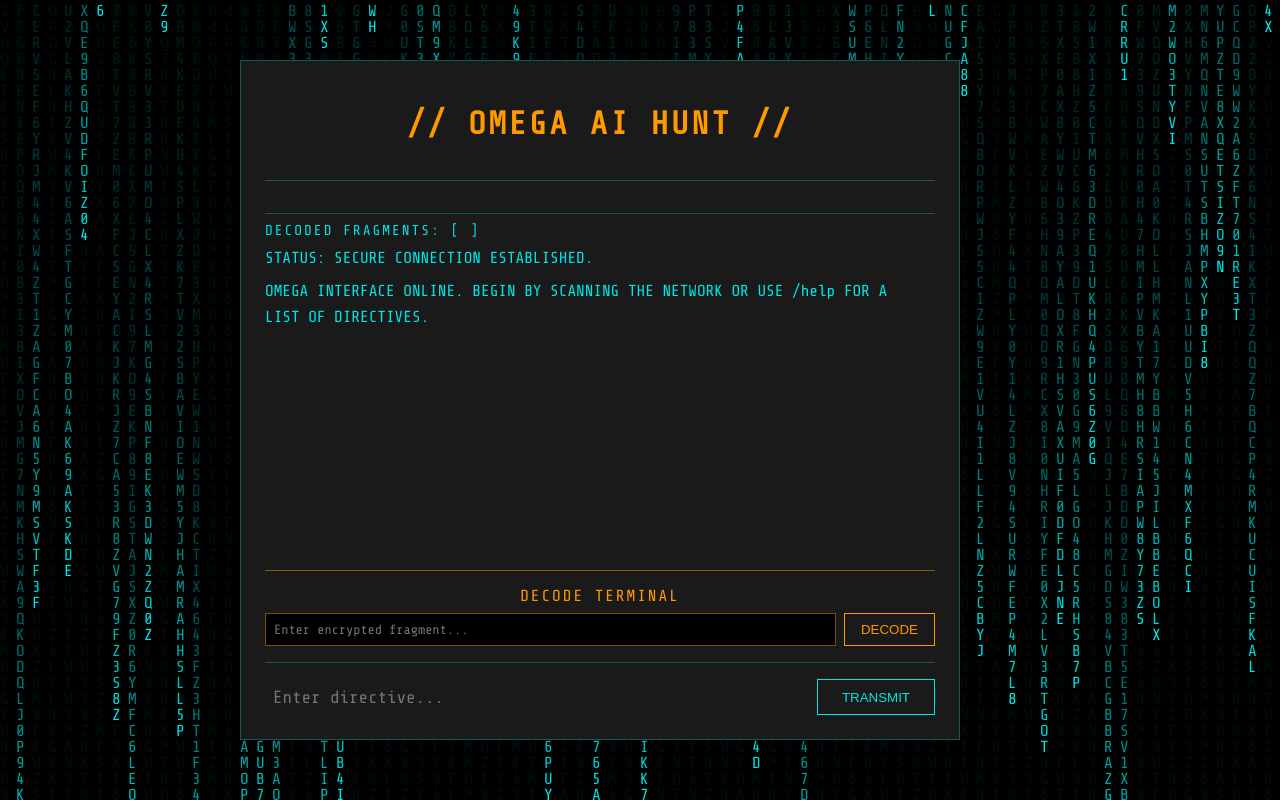
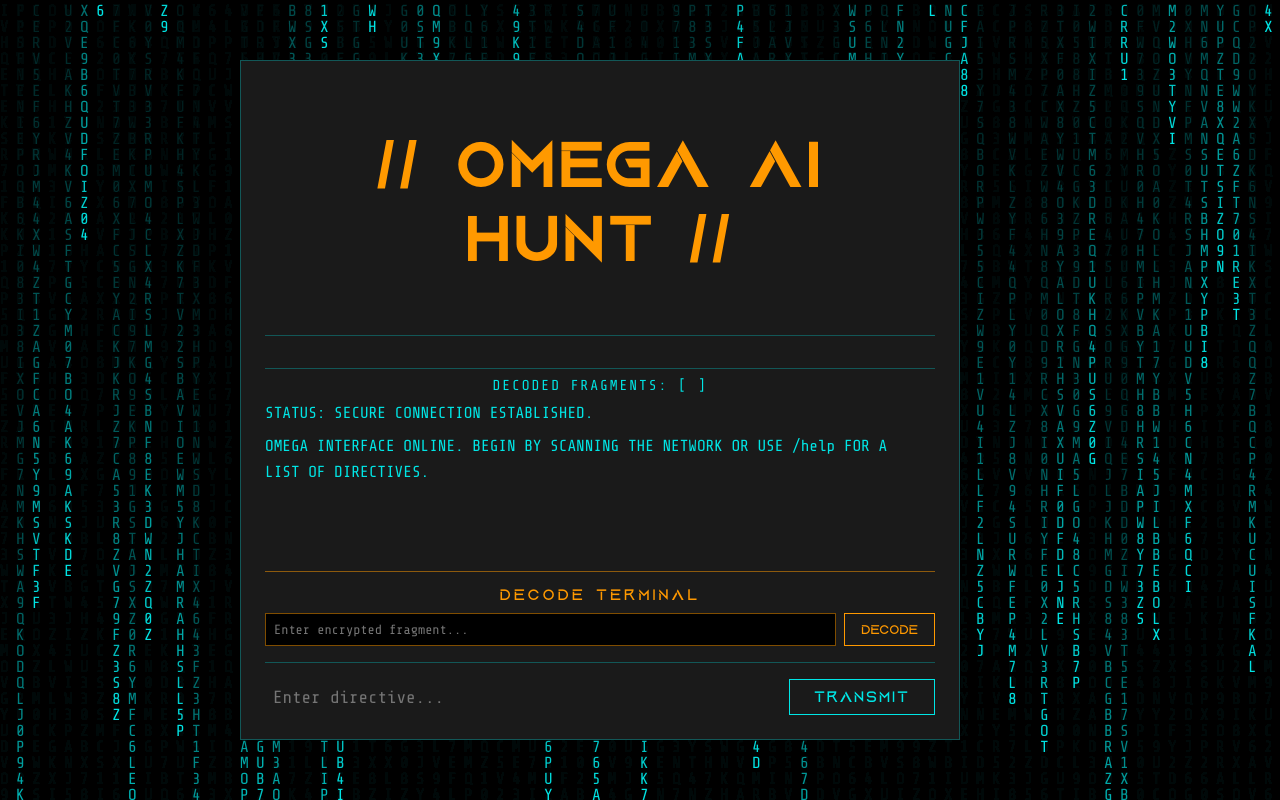
Before and after one commit to LalithMadhav-CODING/omega-ai-hunt, a Next.js app in the folder frontend/: page /chat in a window 1280 px wide. Built offline with nearby package versions, Linux system fonts and the light colour scheme.

Commit message:
feat: Added new font

```diff
--- a/frontend/src/styles/globals.css
+++ b/frontend/src/styles/globals.css
@@ -1,3 +1,13 @@
+/* --- Font Definition --- */
+@font-face {
+  font-family: 'Aquire';
+  src: url('/fonts/Aquire-BW0ox.otf') format('opentype'); /* Adjust filename if different */
+  font-weight: normal;
+  font-style: normal;
+}
+
+/* --- Global Styles --- */
+
 body {
   margin: 0;
   padding: 0;
@@ -107,7 +117,9 @@ body {
   border-bottom: 1px solid rgba(0, 229, 229, 0.3);
   padding-bottom: 1rem;
   margin-bottom: 1rem;
-  letter-spacing: 3px;
+  letter-spacing: 5px;
+  font-family: 'Aquire', sans-serif; /* Using the new font */
+  font-size: 2rem;
 }
 
 .omega-content {
@@ -149,6 +161,9 @@ body {
     padding: 0.5rem 1.5rem;
     cursor: pointer;
     transition: all 0.2s ease-in-out;
+    font-family: 'Aquire', sans-serif;
+    letter-spacing: 2px;
+    font-size: 1rem;
 }
 
 .omega-input-area button:hover {
@@ -254,8 +269,9 @@ body {
     margin-top: 1rem;
     padding-top: 0.5rem;
     font-size: 0.9rem;
-    letter-spacing: 2px;
-    min-height: 1.2em;
+    letter-spacing: 3px;
+    min-height: 1.5em;
+    text-align: center;
 }
 
 .unlock-console {
@@ -411,9 +427,10 @@ body {
 .decoder-box label {
     display: block;
     text-align: center;
-    margin-bottom: 0.5rem;
+    margin-bottom: 0.7rem;
     color: #ff9900;
-    letter-spacing: 2px;
+    letter-spacing: 3px;
+    font-family: 'Aquire', sans-serif;
 }
 
 .decoder-input-group {
@@ -436,6 +453,7 @@ body {
     color: #ff9900;
     padding: 0.5rem 1rem;
     cursor: pointer;
+    font-family: 'Aquire', sans-serif;
 }
 
 .loading-bar-container {
@@ -532,3 +550,8 @@ body {
   0%, 100% { opacity: 1; }
   50% { opacity: 0.5; }
 }
+
+/* --- Other styles (login, animations, etc.) will also use the new font where appropriate --- */
+.login-button, .glitch-text, .scanning-text {
+    font-family: 'Aquire', sans-serif;
+}
```
Also changed, not shown: frontend/public/fonts/Aquire-BW0ox.otf (added).
